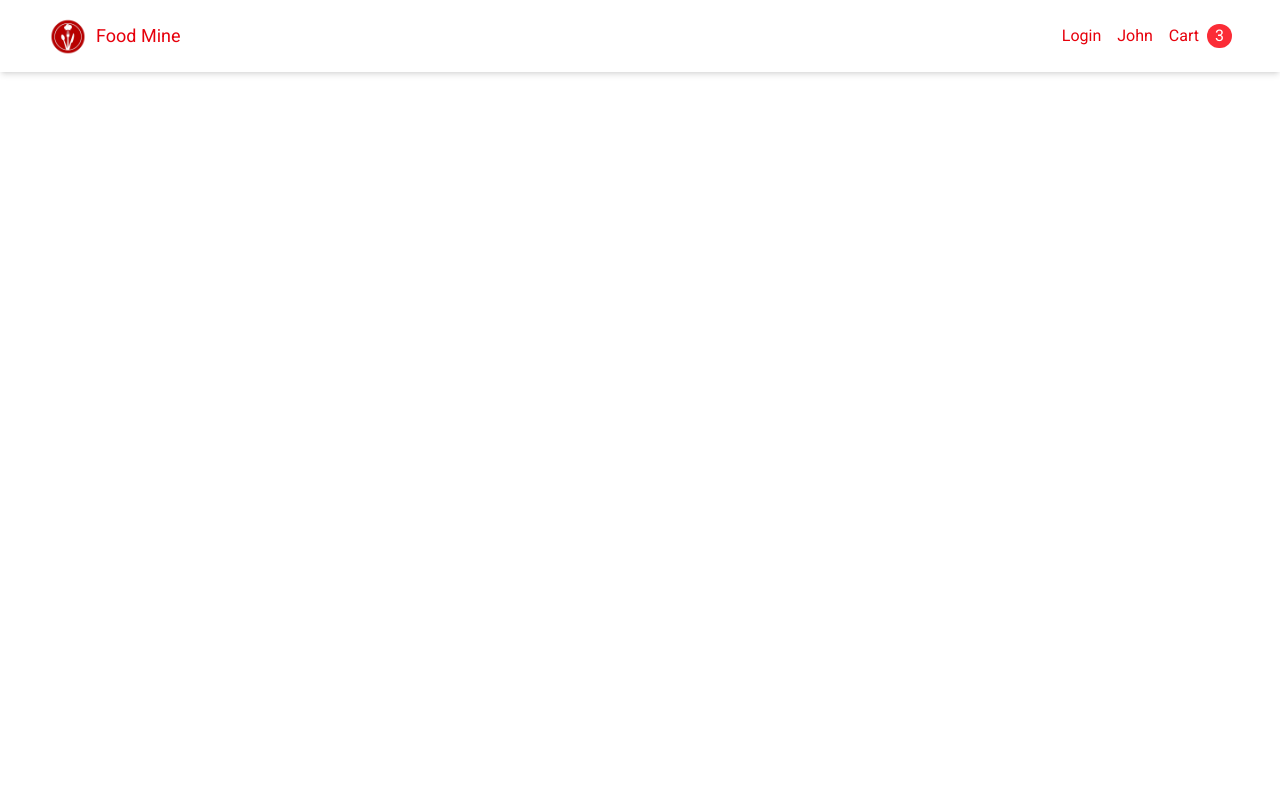
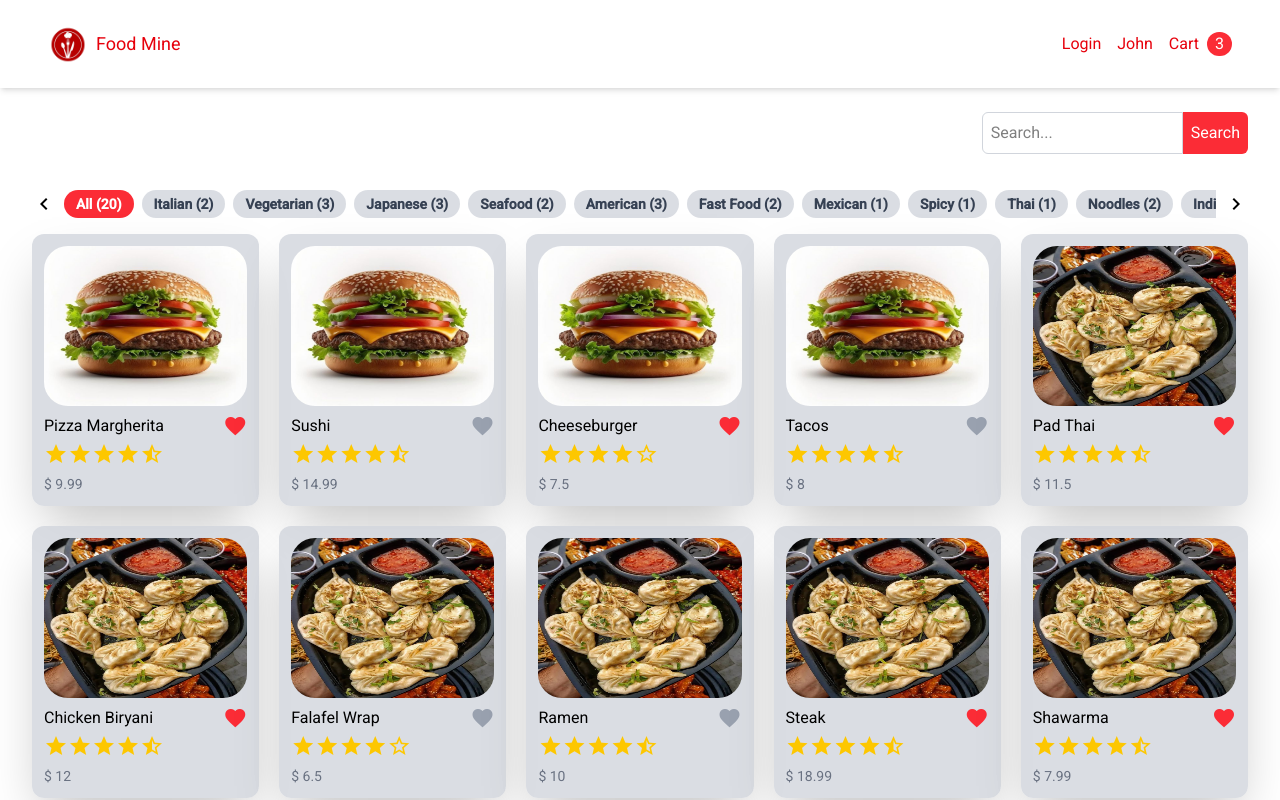
Before and after one commit to Bhinsar/Food_Mine, an Angular app in the folder frontend/: page /tags/All in a window 1280 px wide. Before the commit this address led to /. Shown: the top 800 px of the page. Built offline with nearby package versions, Linux system fonts and the light colour scheme.

Commit message:
Enhance home component with tags functionality, update food model to use 'tags' instead of 'tag', and add sample tags data. Update routing to include tags and adjust styles for better layout.

```diff
--- a/frontend/src/app/app.routes.ts
+++ b/frontend/src/app/app.routes.ts
@@ -4,5 +4,6 @@ import { HomeComponent } from './components/pages/home/home.component';
 export const routes: Routes = [
     {path: '', redirectTo: 'home', pathMatch: 'full'},
     {path: 'home', component: HomeComponent},
-    {path: 'search/:searchTerm', component: HomeComponent}
+    {path: 'search/:searchTerm', component: HomeComponent},
+    {path: 'tags/:tag', component: HomeComponent},
 ];
--- a/frontend/src/app/components/pages/home/home.component.html
+++ b/frontend/src/app/components/pages/home/home.component.html
@@ -1,4 +1,5 @@
 <app-search></app-search>
+<app-tags></app-tags>
 <div class="grid grid-cols-3 md:grid-cols-4 lg:grid-cols-5 gap-5 container pb-10">
   @for (food of foods(); track food.id) {
   <div class="p-3 bg-gray-300/80 shadow-2xl rounded-xl">
--- a/frontend/src/app/components/pages/home/home.component.ts
+++ b/frontend/src/app/components/pages/home/home.component.ts
@@ -4,11 +4,12 @@ import { FoodService } from '../../../services/food.service';
 import { ActivatedRoute, RouterLink } from '@angular/router';
 import { NgClass, NgFor } from '@angular/common';
 import { SearchComponent } from "../../partails/search/search.component";
+import { TagsComponent } from "../../partails/tags/tags.component";
 
 @Component({
   selector: 'app-home',
   standalone: true,
-  imports: [RouterLink, NgClass, NgFor, SearchComponent],
+  imports: [RouterLink, NgClass, NgFor, SearchComponent, TagsComponent],
   templateUrl: './home.component.html',
   styleUrl: './home.component.css',
 })
@@ -20,6 +21,9 @@ export class HomeComponent implements OnInit {
       if (params['searchTerm']) {
         this.foods.set(foodService.getAllFoodBySearch(params['searchTerm']));
       }
+      else if (params['tag']) {
+        this.foods.set(foodService.getFoodByTags(params['tag']));
+      }
       else {
         this.foods.set(foodService.getAll());
       }
--- /dev/null
+++ b/frontend/src/app/components/partails/tags/tags.component.css
@@ -0,0 +1,8 @@
+.no-scrollbar::-webkit-scrollbar {
+    display: none;
+  }
+
+  .no-scrollbar {
+    -ms-overflow-style: none;
+    scrollbar-width: none;
+  }
--- /dev/null
+++ b/frontend/src/app/components/partails/tags/tags.component.html
@@ -0,0 +1,31 @@
+<div class="container flex items-center gap-2">
+    <!-- Left Scroll Button -->
+    <span
+      class="material-icons cursor-pointer"
+      (click)="scrollLeft()"
+      >chevron_left</span
+    >
+
+    <!-- Scrollable Tags Container -->
+    <div
+      #scrollTags
+      class="flex overflow-x-auto no-scrollbar gap-2 flex-nowrap"
+    >
+      <ng-container *ngFor="let tag of tags()">
+        <a
+          [routerLink]="['/tags', tag.name]"
+          routerLinkActive="bg-red-500 text-white"
+          class="bg-gray-300/80 text-gray-700 whitespace-nowrap rounded-full px-3 py-1 text-sm font-semibold hover:bg-red-400 hover:text-white"
+        >
+          {{ tag.name }} ({{ tag.count }})
+        </a>
+      </ng-container>
+    </div>
+
+    <!-- Right Scroll Button -->
+    <span
+      class="material-icons cursor-pointer"
+      (click)="scrollRight()"
+      >chevron_right</span
+    >
+  </div>
--- /dev/null
+++ b/frontend/src/app/components/partails/tags/tags.component.ts
@@ -0,0 +1,58 @@
+import {
+  Component,
+  signal,
+  ElementRef,
+  ViewChild,
+} from '@angular/core';
+import {
+  Router,
+  ActivatedRoute,
+  RouterLink,
+  RouterLinkActive,
+} from '@angular/router';
+import { Tags } from '../../../model/Tag.type';
+import { FoodService } from '../../../services/food.service';
+import { NgFor } from '@angular/common';
+
+@Component({
+  selector: 'app-tags',
+  standalone: true,
+  imports: [RouterLink, NgFor, RouterLinkActive],
+  templateUrl: './tags.component.html',
+  styleUrl: './tags.component.css',
+})
+export class TagsComponent {
+  tags = signal<Tags[]>([]);
+  tag: string = '';
+
+  @ViewChild('scrollTags', { static: false }) scrollTags!: ElementRef;
+
+  constructor(
+    private foodService: FoodService,
+    activatedRouter: ActivatedRoute,
+    private router: Router
+  ) {
+    this.tags.set(this.foodService.getAllTags());
+    activatedRouter.params.subscribe((params) => {
+      if (params['tag']) {
+        this.tag = params['tag'];
+      }
+    });
+  }
+
+  searchTags(tag: string) {
+    if (tag) {
+      this.router.navigate(['/tags/', tag]);
+    } else {
+      this.router.navigate(['/home']);
+    }
+  }
+
+  scrollLeft() {
+    this.scrollTags.nativeElement.scrollBy({ left: -150, behavior: 'smooth' });
+  }
+
+  scrollRight() {
+    this.scrollTags.nativeElement.scrollBy({ left: 150, behavior: 'smooth' });
+  }
+}
--- a/frontend/src/app/model/Food.type.ts
+++ b/frontend/src/app/model/Food.type.ts
@@ -2,7 +2,7 @@ export class Food{
     id!:string;
     name!:string;
     price!:number;
-    tage?:string[];
+    tags?:string[];
     favorite!:boolean;
     stars!:number;
     imageUrl!: string;
--- /dev/null
+++ b/frontend/src/app/model/Tag.type.ts
@@ -0,0 +1,4 @@
+export class Tags{
+    name!: string;
+    count!: number;
+}
--- a/frontend/src/app/services/food.service.ts
+++ b/frontend/src/app/services/food.service.ts
@@ -1,6 +1,7 @@
 import { Injectable } from '@angular/core';
 import { Food } from '../model/Food.type';
-import { sampleFoods } from '../../data/data';
+import { sampleFoods, sampleTags } from '../../data/data';
+import { Tags } from '../model/Tag.type';
 
 @Injectable({
   providedIn: 'root'
@@ -14,4 +15,12 @@ export class FoodService {
   getAllFoodBySearch(searchTerm: string): Food[]{
     return this.getAll().filter((food) => food.name.toLowerCase().includes(searchTerm.toLowerCase()))
   }
+
+  getAllTags():Tags[]{
+    return sampleTags;
+  }
+
+  getFoodByTags(tag: string): Food[]{
+    return tag === "All" ? this.getAll() : this.getAll().filter((food) => food.tags?.includes(tag))
+  }
 }
--- a/frontend/src/data/data.ts
+++ b/frontend/src/data/data.ts
@@ -1,11 +1,12 @@
 import { Food } from "../app/model/Food.type";
+import { Tags } from "../app/model/Tag.type";
 
 export const sampleFoods: Food[] = [
     {
       id: '1',
       name: 'Pizza Margherita',
       price: 9.99,
-      tage: ['Italian', 'Vegetarian'],
+      tags: ['Italian', 'Vegetarian'],
       favorite: true,
       stars: 4.5,
       imageUrl: '/assets/food/food1.jpeg',
@@ -16,7 +17,7 @@ export const sampleFoods: Food[] = [
       id: '2',
       name: 'Sushi',
       price: 14.99,
-      tage: ['Japanese', 'Seafood'],
+      tags: ['Japanese', 'Seafood'],
       favorite: false,
       stars: 4.8,
       imageUrl: '/assets/food/food1.jpeg',
@@ -27,7 +28,7 @@ export const sampleFoods: Food[] = [
       id: '3',
       name: 'Cheeseburger',
       price: 7.5,
-      tage: ['American', 'Fast Food'],
+      tags: ['American', 'Fast Food'],
       favorite: true,
       stars: 4.2,
       imageUrl: '/assets/food/food1.jpeg',
@@ -38,7 +39,7 @@ export const sampleFoods: Food[] = [
       id: '4',
       name: 'Tacos',
       price: 8.0,
-      tage: ['Mexican', 'Spicy'],
+      tags: ['Mexican', 'Spicy'],
       favorite: false,
       stars: 4.6,
       imageUrl: '/assets/food/food1.jpeg',
@@ -49,7 +50,7 @@ export const sampleFoods: Food[] = [
       id: '5',
       name: 'Pad Thai',
       price: 11.5,
-      tage: ['Thai', 'Noodles'],
+      tags: ['Thai', 'Noodles'],
       favorite: true,
       stars: 4.7,
       imageUrl: '/assets/food/food3.jpeg',
@@ -60,7 +61,7 @@ export const sampleFoods: Food[] = [
       id: '6',
       name: 'Chicken Biryani',
       price: 12.0,
-      tage: ['Indian', 'Rice'],
+      tags: ['Indian', 'Rice'],
       favorite: true,
       stars: 4.9,
       imageUrl: '/assets/food/food3.jpeg',
@@ -71,7 +72,7 @@ export const sampleFoods: Food[] = [
       id: '7',
       name: 'Falafel Wrap',
       price: 6.5,
-      tage: ['Middle Eastern', 'Vegetarian'],
+      tags: ['Middle Eastern', 'Vegetarian'],
       favorite: false,
       stars: 4.3,
       imageUrl: '/assets/food/food3.jpeg',
@@ -82,7 +83,7 @@ export const sampleFoods: Food[] = [
       id: '8',
       name: 'Ramen',
       price: 10.0,
-      tage: ['Japanese', 'Noodles'],
+      tags: ['Japanese', 'Noodles'],
       favorite: false,
       stars: 4.5,
       imageUrl: '/assets/food/food3.jpeg',
@@ -93,7 +94,7 @@ export const sampleFoods: Food[] = [
       id: '9',
       name: 'Steak',
       price: 18.99,
-      tage: ['American', 'Grill'],
+      tags: ['American', 'Grill'],
       favorite: true,
       stars: 4.7,
       imageUrl: '/assets/food/food3.jpeg',
@@ -104,7 +105,7 @@ export const sampleFoods: Food[] = [
       id: '10',
       name: 'Shawarma',
       price: 7.99,
-      tage: ['Middle Eastern', 'Fast Food'],
+      tags: ['Middle Eastern', 'Fast Food'],
       favorite: true,
       stars: 4.6,
       imageUrl: '/assets/food/food3.jpeg',
@@ -115,7 +116,7 @@ export const sampleFoods: Food[] = [
       id: '11',
       name: 'Pasta Carbonara',
       price: 10.5,
-      tage: ['Italian', 'Pasta'],
+      tags: ['Italian', 'Pasta'],
       favorite: false,
       stars: 4.4,
       imageUrl: '/assets/food/food2.jpeg',
@@ -126,7 +127,7 @@ export const sampleFoods: Food[] = [
       id: '12',
       name: 'Pho',
       price: 11.0,
-      tage: ['Vietnamese', 'Soup'],
+      tags: ['Vietnamese', 'Soup'],
       favorite: false,
       stars: 4.5,
       imageUrl: '/assets/food/food2.jpeg',
@@ -137,7 +138,7 @@ export const sampleFoods: Food[] = [
       id: '13',
       name: 'Croissant Sandwich',
       price: 6.99,
-      tage: ['French', 'Breakfast'],
+      tags: ['French', 'Breakfast'],
       favorite: false,
       stars: 4.1,
       imageUrl: '/assets/food/food2.jpeg',
@@ -148,7 +149,7 @@ export const sampleFoods: Food[] = [
       id: '14',
       name: 'Fried Rice',
       price: 8.99,
-      tage: ['Chinese', 'Rice'],
+      tags: ['Chinese', 'Rice'],
       favorite: false,
       stars: 4.3,
       imageUrl: '/assets/food/food2.jpeg',
@@ -159,7 +160,7 @@ export const sampleFoods: Food[] = [
       id: '15',
       name: 'Grilled Salmon',
       price: 15.5,
-      tage: ['Seafood', 'Healthy'],
+      tags: ['Seafood', 'Healthy'],
       favorite: true,
       stars: 4.8,
       imageUrl: '/assets/food/food2.jpeg',
@@ -170,7 +171,7 @@ export const sampleFoods: Food[] = [
       id: '16',
       name: 'Gyoza',
       price: 7.5,
-      tage: ['Japanese', 'Snack'],
+      tags: ['Japanese', 'Snack'],
       favorite: false,
       stars: 4.4,
       imageUrl: '/assets/food/food2.jpeg',
@@ -181,7 +182,7 @@ export const sampleFoods: Food[] = [
       id: '17',
       name: 'Mac and Cheese',
       price: 6.0,
-      tage: ['American', 'Comfort Food'],
+      tags: ['American', 'Comfort Food'],
       favorite: true,
       stars: 4.0,
       imageUrl: '/assets/food/food1.jpeg',
@@ -192,7 +193,7 @@ export const sampleFoods: Food[] = [
       id: '18',
       name: 'Hummus with Pita',
       price: 5.0,
-      tage: ['Middle Eastern', 'Vegetarian'],
+      tags: ['Middle Eastern', 'Vegetarian'],
       favorite: false,
       stars: 4.3,
       imageUrl: '/assets/food/food1.jpeg',
@@ -203,7 +204,7 @@ export const sampleFoods: Food[] = [
       id: '19',
       name: 'Kebab',
       price: 9.5,
-      tage: ['Turkish', 'Grill'],
+      tags: ['Turkish', 'Grill'],
       favorite: true,
       stars: 4.6,
       imageUrl: '/assets/food/food1.jpeg',
@@ -214,7 +215,7 @@ export const sampleFoods: Food[] = [
       id: '20',
       name: 'Pancakes',
       price: 4.99,
-      tage: ['Breakfast', 'Sweet'],
+      tags: ['Breakfast', 'Sweet'],
       favorite: false,
       stars: 4.2,
       imageUrl: '/assets/food/food1.jpeg',
@@ -222,3 +223,32 @@ export const sampleFoods: Food[] = [
       cookTime: '10-15 minutes'
     }
   ];
+
+export const sampleTags: Tags[] =[
+  { name: 'All', count: 20 },
+  { name: 'Italian', count: 2 },
+  { name: 'Vegetarian', count: 3 },
+  { name: 'Japanese', count: 3 },
+  { name: 'Seafood', count: 2 },
+  { name: 'American', count: 3 },
+  { name: 'Fast Food', count: 2 },
+  { name: 'Mexican', count: 1 },
+  { name: 'Spicy', count: 1 },
+  { name: 'Thai', count: 1 },
+  { name: 'Noodles', count: 2 },
+  { name: 'Indian', count: 1 },
+  { name: 'Rice', count: 2 },
+  { name: 'Middle Eastern', count: 3 },
+  { name: 'Grill', count: 2 },
+  { name: 'Pasta', count: 1 },
+  { name: 'Vietnamese', count: 1 },
+  { name: 'Soup', count: 1 },
+  { name: 'French', count: 1 },
+  { name: 'Breakfast', count: 2 },
+  { name: 'Chinese', count: 1 },
+  { name: 'Healthy', count: 1 },
+  { name: 'Snack', count: 1 },
+  { name: 'Comfort Food', count: 1 },
+  { name: 'Turkish', count: 1 },
+  { name: 'Sweet', count: 1 }
+]
--- a/frontend/src/styles.css
+++ b/frontend/src/styles.css
@@ -1,9 +1,9 @@
 @import "tailwindcss";
 
 @layer base{
-    .container{
-        @apply mx-auto px-4 sm:px-6 lg:px-8;
-    }
+    .container {
+        @apply mx-auto px-4 sm:px-6 lg:px-8 py-2;
+      }
     .center{
         @apply flex items-center justify-center;
     }
```
Also changed, not shown: 1 other file (tests, documents, lock files or other folders).
